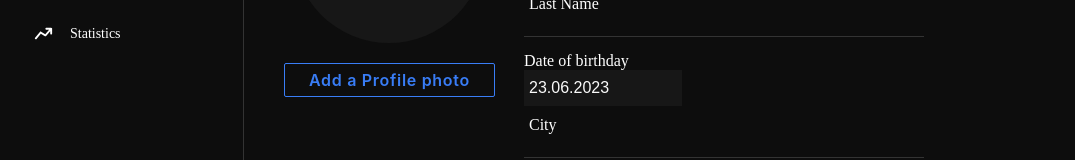
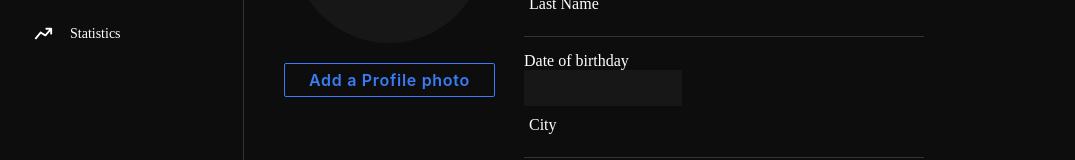
Before and after one commit to sousva/inctagram, a Next.js app: page /profile/profile-settings in a window 1280 px wide. Shown: the part 290-450 px from the top of the page, without its empty margins (102-1177 px from the left). Built offline with nearby package versions, Linux system fonts and the light colour scheme.

Commit message:
feat: add datepicker logic in form

```diff
--- a/package.json
+++ b/package.json
@@ -12,6 +12,7 @@
         "@hookform/resolvers": "^3.1.0",
         "@reduxjs/toolkit": "^1.9.5",
         "@types/react-datepicker": "^4.11.2",
+        "date-fns": "^2.30.0",
         "next": "13.4.4",
         "react": "18.2.0",
         "react-datepicker": "^4.13.0",
--- a/src/common/components/DatePicker/DatePicker.tsx
+++ b/src/common/components/DatePicker/DatePicker.tsx
@@ -2,10 +2,18 @@ import React, {ComponentProps, forwardRef, useState} from 'react'
 import DatePicker from 'react-datepicker'
 import 'react-datepicker/dist/react-datepicker.css'
 import {CustomDatePickerWrapper} from 'common/components/DatePicker/styled'
+import {Control, Controller, useForm} from 'react-hook-form'
+import * as dns from 'dns'
 
-export const CustomDatePicker = forwardRef<HTMLInputElement, ComponentProps<'input'>>(() => {
+interface RHFDatePickerFieldProps {
+    control: Control<any>
+    name: string
+    placeholder?: string
+}
+
+export const CustomDatePicker = forwardRef<HTMLInputElement, RHFDatePickerFieldProps>((props, ref) => {
     const [startDate, setStartDate] = useState(new Date())
-
+    const {control} = useForm()
     const setDateHandler = (date: Date) => {
         setStartDate(date)
     }
@@ -13,7 +21,22 @@ export const CustomDatePicker = forwardRef<HTMLInputElement, ComponentProps<'inp
     return (
         <CustomDatePickerWrapper>
             Date of birthday <br />
-            <DatePicker dateFormat='dd.MM.yyyy' selected={startDate} onChange={setDateHandler} />
+            <Controller
+                defaultValue={{...props}}
+                control={props.control}
+                name={props.name}
+                render={({field, fieldState}) => (
+                    <DatePicker
+                        onChange={date => {
+                            field.onChange(date ? date.valueOf() : null)
+                        }}
+                        value={field.value}
+                        name={field.name}
+                        ref={field.ref}
+                        dateFormat='dd.MM.yyyy'
+                    />
+                )}
+            />
         </CustomDatePickerWrapper>
     )
 })
--- a/src/common/components/DatePicker/styled.tsx
+++ b/src/common/components/DatePicker/styled.tsx
@@ -53,7 +53,7 @@ export const CustomDatePickerWrapper = styled.div`
 
     .react-datepicker__navigation-icon--next::before {
         transform: rotate(45deg);
-        right: -5px;
+        left: -5px;
         top: 8px;
     }
 
--- a/src/common/components/GeneralInformation/GeneralInformationForm/GeneralInformationForm.tsx
+++ b/src/common/components/GeneralInformation/GeneralInformationForm/GeneralInformationForm.tsx
@@ -1,5 +1,5 @@
 'use client'
-import React from 'react'
+import React, {useState} from 'react'
 import {InputText} from 'common/components/InputText/InputText'
 import {CustomDatePicker} from 'common/components/DatePicker/DatePicker'
 import {Textarea} from 'common/components/Textarea/Textarea'
@@ -7,26 +7,32 @@ import {Button} from 'common/components/Button/Button'
 import {GeneralInformationFormWrapper} from 'common/components/GeneralInformation/GeneralInformationForm/styled'
 import {SubmitHandler, useForm} from 'react-hook-form'
 import {useAppSelector} from 'common/hooks/reduxHooks'
+import {toDate} from 'date-fns'
 
 interface IFormInput {
     userName: string
     firstName: string
     lastName: string
-    dateOfBirthday: string
+    dateOfBirthday: Date
     city: string
     aboutMe: string
 }
 
 export const GeneralInformationForm = () => {
-    const {register, handleSubmit} = useForm<IFormInput>()
+    const {register, control, handleSubmit} = useForm<IFormInput>()
     const userName = useAppSelector(state => state.userAuth.userName)
-    const onSubmit: SubmitHandler<IFormInput> = data => alert(JSON.stringify(data))
+
+    const onSubmit: SubmitHandler<IFormInput> = data => {
+        console.log(data)
+        const result = toDate(data.dateOfBirthday).toISOString()
+        console.log(result)
+    }
     return (
         <GeneralInformationFormWrapper onSubmit={handleSubmit(onSubmit)}>
             <InputText {...register('userName')} defaultValue={userName} label='Username'></InputText>
             <InputText {...register('firstName')} label='First Name'></InputText>
             <InputText {...register('lastName')} label='Last Name'></InputText>
-            <CustomDatePicker {...register('dateOfBirthday')}></CustomDatePicker>
+            <CustomDatePicker control={control} {...register('dateOfBirthday')}></CustomDatePicker>
             <InputText {...register('city')} label='City'></InputText>
             <Textarea {...register('aboutMe')} label='About me'></Textarea>
             <Button type='submit' className='buttonSave'>
```
Also changed, not shown: 1 other file (tests, documents, lock files or other folders).
